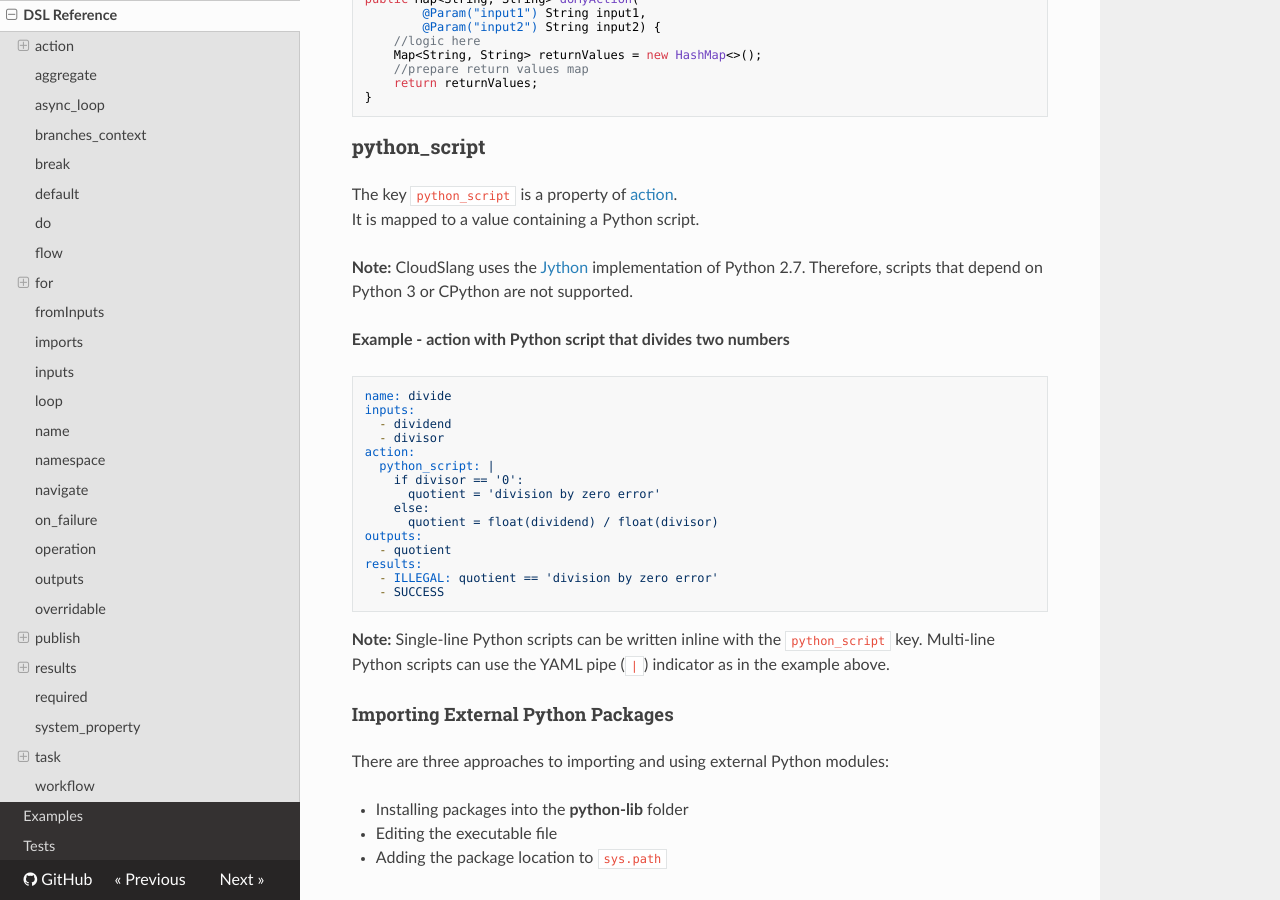
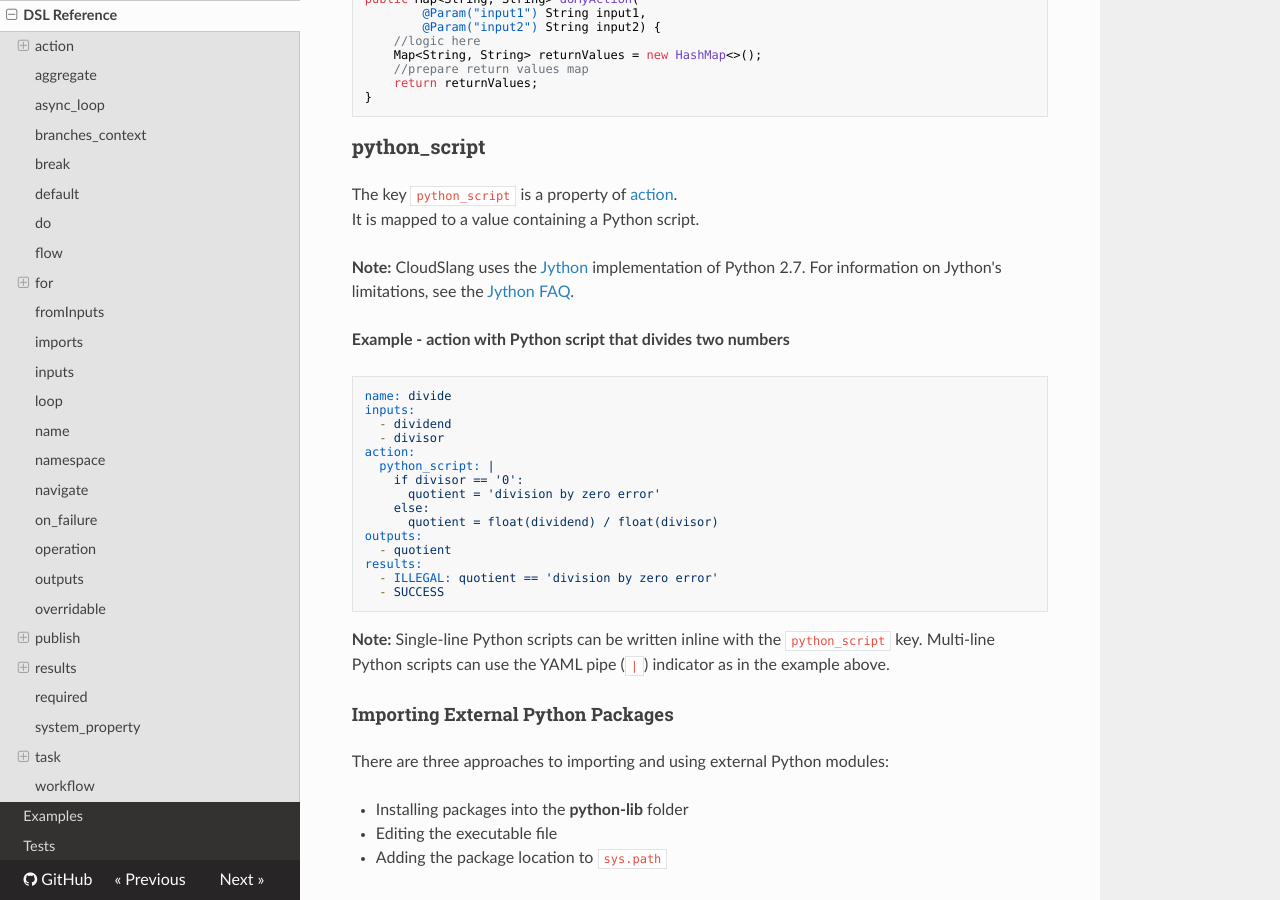
Before and after one commit to CloudSlang/docs, an MkDocs documentation site: the page built from docs/cloudslang_dsl_reference.md, in a window 1280 px wide and 900 px high, scrolled down 3075 px. Built offline with MkDocs 1.6.1, drawn with Linux system fonts in a browser that asks for light colours; nearby versions of some CDN libraries; old or Windows-style settings are respelled for this version of MkDocs.

Commit message:
changed wording of python limitations
Signed-off-by: Sam Markowitz <sam.markowitz@hp.com>

```diff
--- a/docs/cloudslang_dsl_reference.md
+++ b/docs/cloudslang_dsl_reference.md
@@ -123,7 +123,7 @@ public Map<String, String> doMyAction(
 The key `python_script` is a property of [action](#action).
 It is mapped to a value containing a Python script.
 
-**Note:** CloudSlang uses the [Jython](http://www.jython.org/) implementation of Python 2.7. Therefore, scripts that depend on Python 3 or CPython are not supported.
+**Note:** CloudSlang uses the [Jython](http://www.jython.org/) implementation of Python 2.7. For information on Jython's limitations, see the [Jython FAQ](https://wiki.python.org/jython/JythonFaq).
 
 **Example - action with Python script that divides two numbers**
 
```
Also changed, not shown: docs/tutorial/02_lesson.md (+1 -1 lines), docs/tutorial/14_lesson.md (+1 -1 lines).
